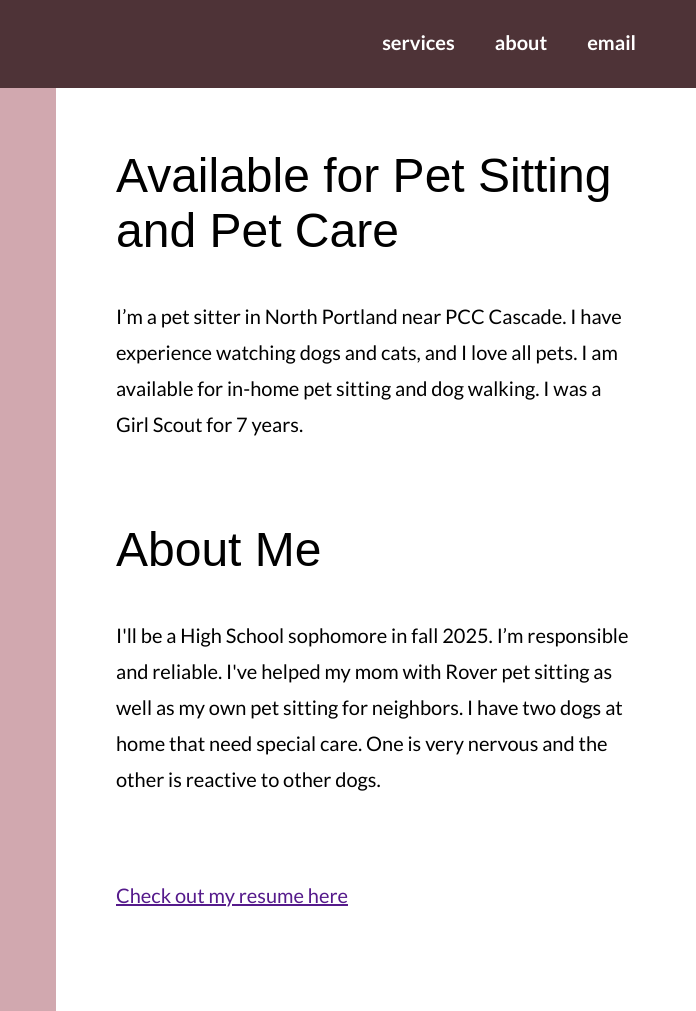
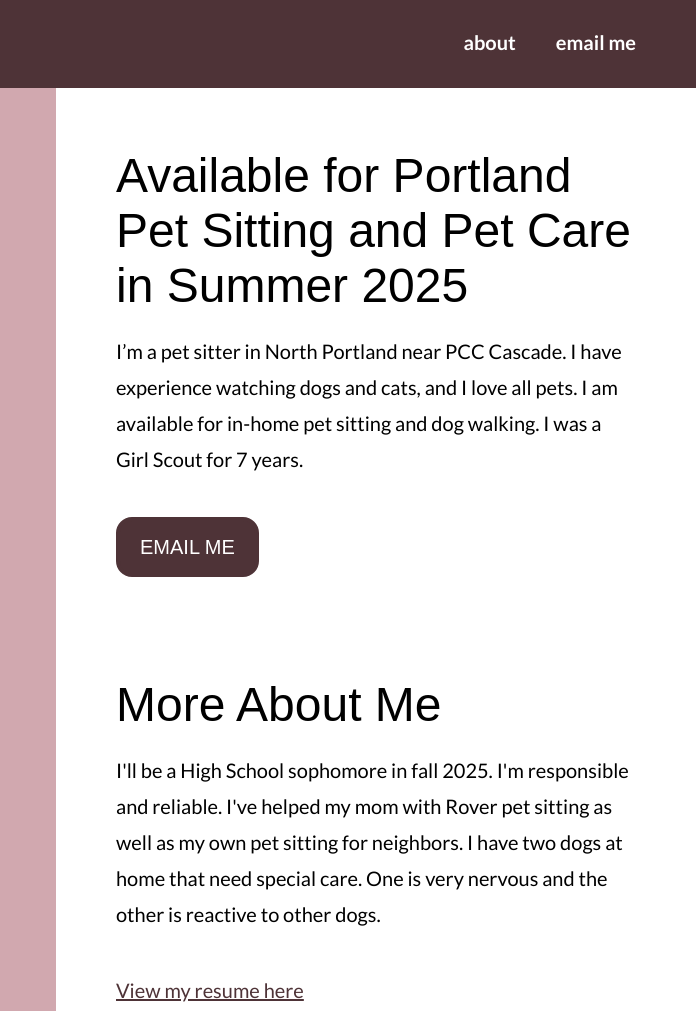
Before and after one commit to alannarisse/juniper-pet-sitting, a plain HTML site: page index.html in a window 1280 px wide. Shown: the top 1011 px of the page, 584-1280 px from the left. Drawn offline with Linux system fonts and the light colour scheme; a web font is replaced by a local one.

Commit message:
added more stuff

```diff
--- a/index.html
+++ b/index.html
@@ -7,11 +7,22 @@
   <meta name="description" content="Pet sitting in Portland Oregon">
   <meta name="keywords" content="pet sitting, juniper, cat sitting, dog sitting, dog walking, north portland, northeast portland.">
   <meta name="author" content="Juniper">
-    <link rel="preconnect" href="https://fonts.googleapis.com">
-<link rel="preconnect" href="https://fonts.gstatic.com" crossorigin>
-<link href="https://fonts.googleapis.com/css2?family=Cal+Sans&family=Lato:ital,wght@0,100;0,300;0,400;0,700;0,900;1,100;1,300;1,400;1,700;1,900&display=swap" rel="stylesheet">
+  <link rel="apple-touch-icon" sizes="60x60" href="apple-icon-60x60.png">
+  <link rel="icon" type="image/png" sizes="32x32" href="favicon-32x32.png">
+  <link rel="icon" type="image/png" sizes="96x96" href="favicon-96x96.png">
+  <link rel="icon" type="image/png" sizes="16x16" href="favicon-16x16.png">
+  <link rel="manifest" href="/manifest.json">
+  <meta name="msapplication-TileColor" content="#ffffff">
+  <meta name="msapplication-TileImage" content="/ms-icon-144x144.png">
+  <meta name="theme-color" content="#ffffff">
+  <link rel="preconnect" href="https://fonts.googleapis.com">
+  <link rel="preconnect" href="https://fonts.gstatic.com" crossorigin>
+  <link href="https://fonts.googleapis.com/css2?family=Cal+Sans&family=Lato:ital,wght@0,100;0,300;0,400;0,700;0,900;1,100;1,300;1,400;1,700;1,900&display=swap" rel="stylesheet">
     <style>
 * {box-sizing:border-box;}
+html {
+  scroll-behavior: smooth;
+}
 body {
   font-family: "Lato", sans-serif;
   font-weight: 400;
@@ -30,7 +41,9 @@ h1 {
 }
 h2 {
   font-size: 48px;
+  margin-bottom:20px;
 }
+
 nav {
   display:flex;
   width:100vw;
@@ -44,6 +57,22 @@ footer {
   background: #4E3337;
   width:100vw;
   padding:30px;
+}
+a.button {
+  font-family: "Cal Sans", sans-serif;
+  background:#4E3337;
+  border-radius:16px;
+  color:#fff;
+  border:4px solid #4E3337;
+  display:inline-block;
+  padding:8px 20px;
+  text-decoration: none;
+  text-transform: uppercase;
+  margin-bottom:60px;
+}
+a.button:hover {
+  color:#4E3337;
+  background:#fff;
 }
 nav a {
   color: white;
@@ -65,7 +94,7 @@ section article {
   padding:60px;
 }
 #home .left {
-  background:#D1A8AF
+  background:#D1A8AF;
 }
 #about .right {
   background: #EDD9DC;
@@ -100,8 +129,14 @@ img::after {
   font-weight: 300;
   font-style: normal;
 }
+a {
+  color: #4E3337;
+}
+a:hover {
+  color: #b78d94;
+}
 p {
-  margin-bottom:80px;
+  margin-bottom:40px;
   line-height:1.8em;
 }
 #rates {
@@ -125,6 +160,14 @@ img {
 #rates tr:nth-child(odd){
   background: #fff;
 }
+footer {
+  display:flex;
+  justify-content: flex-end;
+}
+footer img {
+  width:80px;
+  border:none;
+}
 @media screen and (max-width: 768px) {
   section {
     grid-template-columns: 1fr;
@@ -133,6 +176,9 @@ img {
   #about img {
     position:static;
   }
+  section article {
+  padding:30px;
+}
 }
 
     </style>
@@ -140,7 +186,7 @@ img {
   <body>
     <main>
     <nav>
-      <a href="">services</a> <a href="">about</a> <a href="">email</a>
+      <a href="#about">about</a> <a href="mailto:juniperrisse@gmail.com?subject=pet sitting request">email me</a>
     </nav>
     <section id="home">
       <article class="left">
@@ -148,13 +194,14 @@ img {
         <img src="http://placebear.com/400/500">
       </article>
       <article class="right">
-        <h2>Available for Pet Sitting and Pet Care</h2>
+        <h2>Available for Portland Pet Sitting and Pet Care in Summer 2025</h2>
         <p>I’m a pet sitter in North Portland near PCC Cascade. I have experience watching dogs and cats, and I love all pets. I am available for in-home pet sitting and dog walking. I was a Girl Scout for 7 years. </p>
+        <p><a class="button" href="mailto:juniperrisse@gmail.com?subject=pet sitting request">Email me</a></p>
 
-        <h2>About Me</h2>
-        <p>I'll be a High School sophomore in fall 2025. I’m responsible and reliable. I've helped my mom with Rover pet sitting as well as my own pet sitting for neighbors. I have two dogs at home that need special care. One is very nervous and the other is reactive to other dogs. </p>
+        <h2>More About Me</h2>
+        <p>I'll be a High School sophomore in fall 2025. I'm responsible and reliable. I've helped my mom with Rover pet sitting as well as my own pet sitting for neighbors. I have two dogs at home that need special care. One is very nervous and the other is reactive to other dogs. </p>
 
-      <p><a href="">Check out my resume here</a></p>
+      <p><a href="">View my resume here</a></p>
       </article>
     </section>
     <section id="about">
@@ -173,7 +220,7 @@ img {
           <td>$75, $10 per additional pet</td>
         </tr>
         <tr>
-          <td>Small pet care and feeding (birds, rodents, lizards, etc.), Dog walking
+          <td> Dog walking, cat care, feeding and affection, small pet care and feeding (birds, rodents, lizards, etc.)
           </td>
           <td>$16 per hour</td>
         </tr>
@@ -181,13 +228,13 @@ img {
 
 
       <h2>Leave it to me</h2>
-      <p>Don't leave your pet at a kennel or boarding place when they can have personal attention in their own home. </p>
+      <p>Don't leave your pet at a kennel or boarding place when they can have personal attention in their own home.</p>
 
 
       </article>
   </section>
 <footer>
-  &nbsp;
+  <img src="images/noun-cat-and-dog-3381925-FFFFFF.svg">
 </footer>
     </main>
   </body>
```
Also changed, not shown: android-icon-36x36.png (added), android-icon-48x48.png (added), android-icon-72x72.png (added), apple-icon-60x60.png (added), apple-icon.png (added), favicon-16x16.png (added), favicon-32x32.png (added), favicon-96x96.png (added), favicon.ico (added), images/noun-cat-and-dog-3381925-FFFFFF.png (added), images/noun-cat-and-dog-3381925-FFFFFF.svg (added), images/noun-cat-and-dog-3381925-a4757d.png (added), images/noun-cat-and-dog-3381925-a4757d.svg (added), manifest.json (added), 3 more files.
